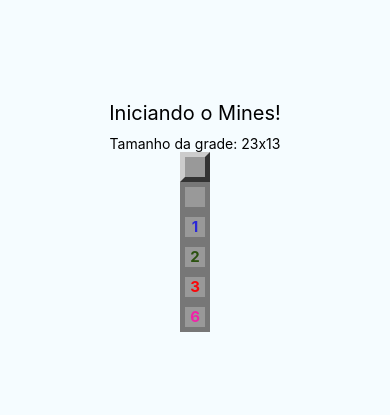
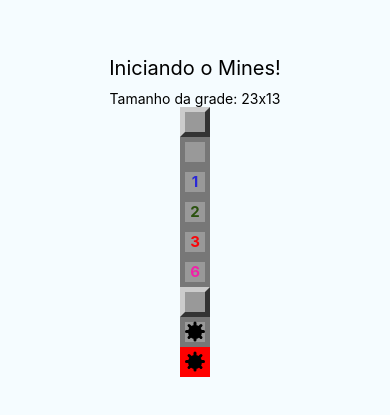
Before and after one commit to Robson-cafe/curso_react_native, a React Native app in the folder curso_react_native/mina/: screen / in a window 390 px wide. Shown: the part 211-626 px from the top of the page. Built offline with nearby package versions, Linux system fonts and the light colour scheme.

Commit message:
# Commit componente Mine.js Aula 71

```diff
--- a/curso_react_native/mina/App.js
+++ b/curso_react_native/mina/App.js
@@ -16,6 +16,9 @@
         <Field opened nearMines={2}/>
         <Field opened nearMines={3}/>
         <Field opened nearMines={6}/>
+        <Field mined />
+        <Field mined opened/>
+        <Field mined opened explode/>
       </View>
     );
   }
--- a/curso_react_native/mina/src/components/Field.js
+++ b/curso_react_native/mina/src/components/Field.js
@@ -1,13 +1,15 @@
 import React, {Component} from 'react'
 import { View, StyleSheet, Text } from 'react-native'
 import params from '../params'
+import Mine from './Mine'
 
 export default props => {
-    const { mined, opened, nearMines } = props
+    const { mined, opened, nearMines, explode } = props
 
     const styleField = [styles.field]
     // outros estilos aqui
     if (opened) styleField.push(styles.opened)
+    if (explode) styleField.push(styles.explode)
     if (styleField.length === 1) styleField.push(styles.regular)
 
     let color = null
@@ -22,6 +24,7 @@
             {!mined && opened && nearMines > 0 ?
                 <Text style={[styles.label, { color: color }]}>
                     {nearMines}</Text> : false}
+            {mined && opened ? <Mine /> : false}
         </View>
     )
 }
@@ -48,5 +51,9 @@
     label: {
         fontWeight: 'bold',
         fontSize: params.fontSize,
-    }
+    },
+    explode: {
+        backgroundColor: 'red',
+        borderColor: 'red',
+    },
 })
--- /dev/null
+++ b/curso_react_native/mina/src/components/Mine.js
@@ -0,0 +1,36 @@
+import React, {Component} from 'react'
+import { View, StyleSheet } from 'react-native'
+
+export default props => {
+    return (
+        <View style={styles.container}>
+            <View style={styles.coreMine}/>
+            <View style={styles.line}/>
+            <View style={[styles.line, { transform: [{ rotate: '45deg' }] }]} />
+            <View style={[styles.line, { transform: [{ rotate: '90deg' }] }]} />
+            <View style={[styles.line, { transform: [{ rotate: '135deg' }] }]} />
+        </View>
+    )
+}
+
+const styles = StyleSheet.create ({
+    container: {
+        alignItems: 'center',
+        justifyContent: 'center',
+    },
+    coreMine: {
+        height: 14,
+        width: 14,
+        borderRadius: 10,
+        backgroundColor: 'black',
+        alignItems: 'center',
+        justifyContent: 'center',
+    },
+    line: {
+        position: 'absolute',
+        height: 3,
+        width: 20,
+        borderRadius: 3,
+        backgroundColor: 'black',
+    }
+})
```
